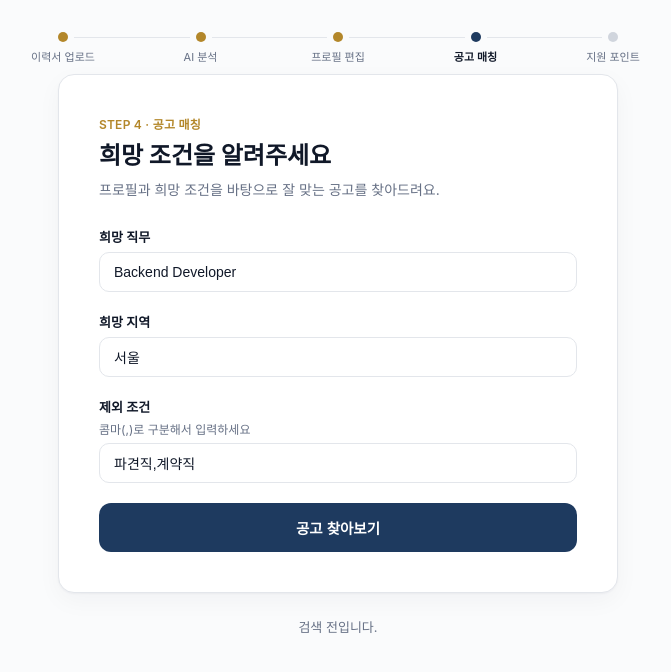
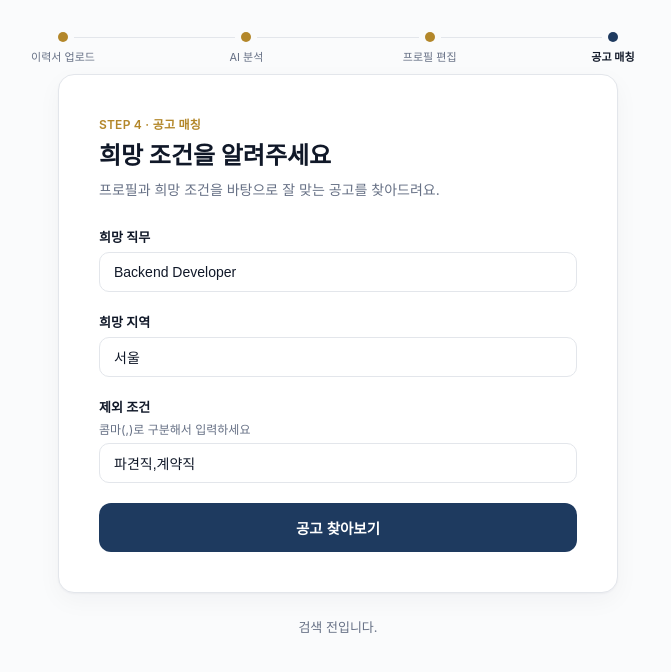
Before and after one commit to chaehoon-seonjae/ai-job-seeker-, a Next.js app: page /jobs in a window 1280 px wide. Shown: the top 672 px of the page, without its empty margins (302-973 px from the left). Built offline with nearby package versions, Linux system fonts and the light colour scheme.

Commit message:
step fixed

```diff
--- a/app/jobs/page.tsx
+++ b/app/jobs/page.tsx
@@ -1,7 +1,7 @@
 "use client"
 import { useState } from 'react'
 
-const STEPS = ['이력서 업로드', 'AI 분석', '프로필 편집', '공고 매칭', '지원 포인트']
+const STEPS = ['이력서 업로드', 'AI 분석', '프로필 편집', '공고 매칭']
 const CURRENT_STEP = 3 // 이 화면은 4단계 (업로드·분석·프로필 편집은 완료된 상태)
 
 function Stepper() {
--- a/app/profile/page.tsx
+++ b/app/profile/page.tsx
@@ -1,7 +1,7 @@
 "use client"
 import { useEffect, useState, KeyboardEvent } from 'react'
 
-const STEPS = ['이력서 업로드', 'AI 분석', '프로필 편집', '공고 매칭', '지원 포인트']
+const STEPS = ['이력서 업로드', 'AI 분석', '프로필 편집', '공고 매칭']
 const CURRENT_STEP = 2 // 이 화면은 3단계 (업로드·분석은 완료된 상태)
 
 function Stepper() {
--- a/components/ResumeUpload.tsx
+++ b/components/ResumeUpload.tsx
@@ -9,7 +9,7 @@ const ANALYZE_PHASES = [
   { label: '강점 요약 중', to: 92 },
 ]
 
-const STEPS = ['이력서 업로드', 'AI 분석', '프로필 편집', '공고 매칭', '지원 포인트']
+const STEPS = ['이력서 업로드', 'AI 분석', '프로필 편집', '공고 매칭']
 const CURRENT_STEP = 0 // 이 화면은 1단계
 
 function formatSize(bytes: number) {
```
